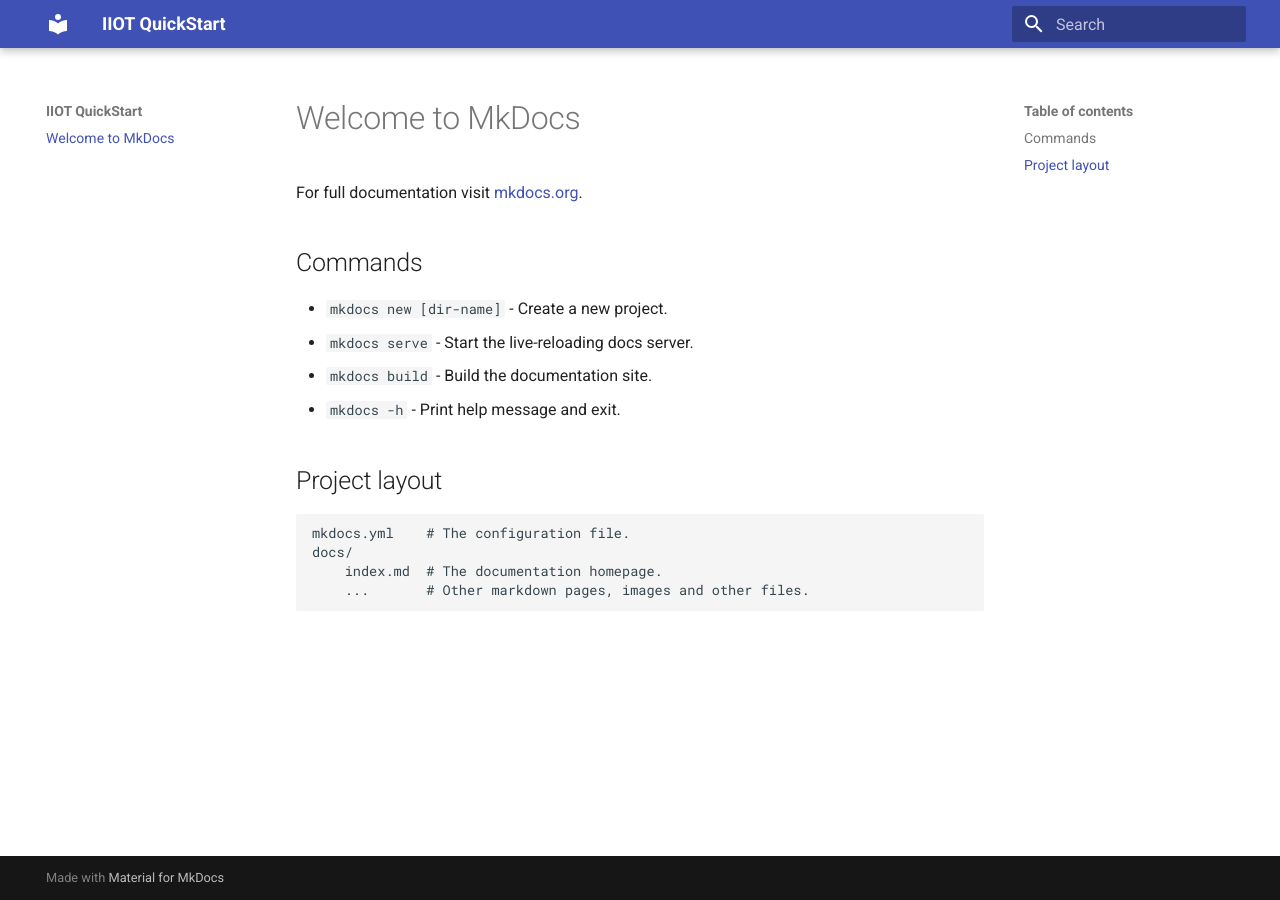
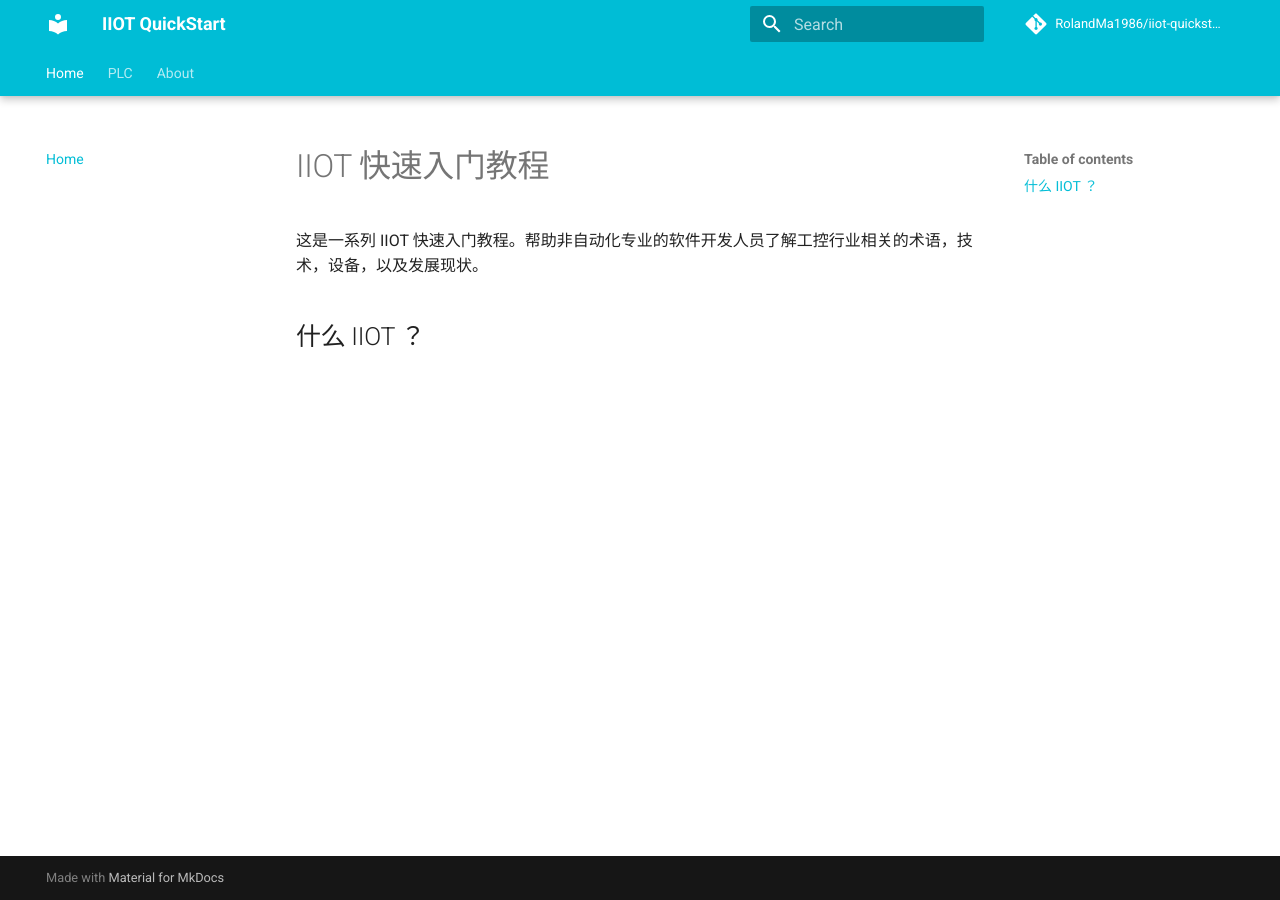
Before and after one commit to RolandMa1986/iiot-quickstart, an MkDocs documentation site: the page built from docs/index.md, in a window 1280 px wide. Built offline with MkDocs 1.6.1 and Material for MkDocs 9.7.7, drawn with Linux system fonts in a browser that asks for light colours; comment, search, counter and statistics services are not loaded.

Commit message:
目录结构测试

```diff
--- a/docs/index.md
+++ b/docs/index.md
@@ -1,17 +1,5 @@
-# Welcome to MkDocs
+# IIOT 快速入门教程
 
-For full documentation visit [mkdocs.org](https://www.mkdocs.org).
+这是一系列 IIOT 快速入门教程。帮助非自动化专业的软件开发人员了解工控行业相关的术语，技术，设备，以及发展现状。
 
-## Commands
-
-* `mkdocs new [dir-name]` - Create a new project.
-* `mkdocs serve` - Start the live-reloading docs server.
-* `mkdocs build` - Build the documentation site.
-* `mkdocs -h` - Print help message and exit.
-
-## Project layout
-
-    mkdocs.yml    # The configuration file.
-    docs/
-        index.md  # The documentation homepage.
-        ...       # Other markdown pages, images and other files.
+## 什么 IIOT ？
--- a/mkdocs.yml
+++ b/mkdocs.yml
@@ -1,3 +1,64 @@
 site_name: IIOT QuickStart
+repo_name: "RolandMa1986/iiot-quickstart"
+repo_url: https://github.com/RolandMa1986/iiot-quickstart
+site_url: https://rolandma1986.github.io/iiot-quickstart/
+edit_uri: edit/main/docs/
+
 theme:
   name: material
+  features:
+    - navigation.tabs
+    - navigation.tabs.sticky
+    - navigation.instant
+    - navigation.sections
+
+  palette:
+    primary: "cyan"
+    accent: "green"
+
+  # include_sidebar: true
+
+# Extensions
+markdown_extensions:
+  - admonition
+  - abbr
+  - attr_list
+  - def_list
+  - footnotes
+  - meta
+  - md_in_html
+  - toc:
+      # insert a blank space before the character
+      permalink: " ¶"
+  - pymdownx.arithmatex:
+      generic: true
+  - pymdownx.betterem:
+      smart_enable: all
+  - pymdownx.caret
+  - pymdownx.critic
+  - pymdownx.details
+  # - pymdownx.emoji:
+  #     emoji_index: !!python/name:materialx.emoji.twemoji
+  #     emoji_generator: !!python/name:materialx.emoji.to_svg
+  - pymdownx.highlight
+  - pymdownx.inlinehilite
+  - pymdownx.keys
+  - pymdownx.mark
+  - pymdownx.smartsymbols
+  - pymdownx.snippets:
+      check_paths: true
+  # - pymdownx.superfences:
+  #     custom_fences:
+  #       - name: mermaid
+  #         class: mermaid
+  #         format: !!python/name:pymdownx.superfences.fence_code_format
+  # - pymdownx.tabbed
+  - pymdownx.tasklist:
+      custom_checkbox: true
+  - pymdownx.tilde
+
+nav:
+  - Home: index.md
+  - PLC :
+    - What is plc?:  plc/What-is-plc.md
+  - About: about.md
```
Also changed, not shown: docs/about.md (added, +52 -0 lines), docs/opcua/readme.md (added, +81 -0 lines), docs/plc/What-is-plc.md (added, +21 -0 lines), todo.md (added, +2 -0 lines), docs/plc/img/plc-programming.jpg (added).
